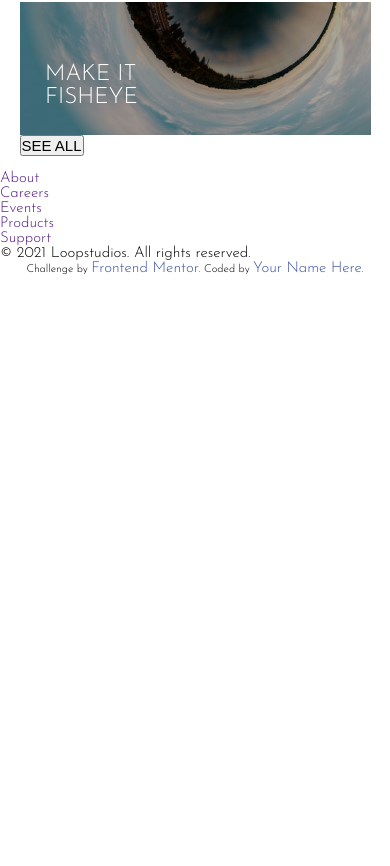
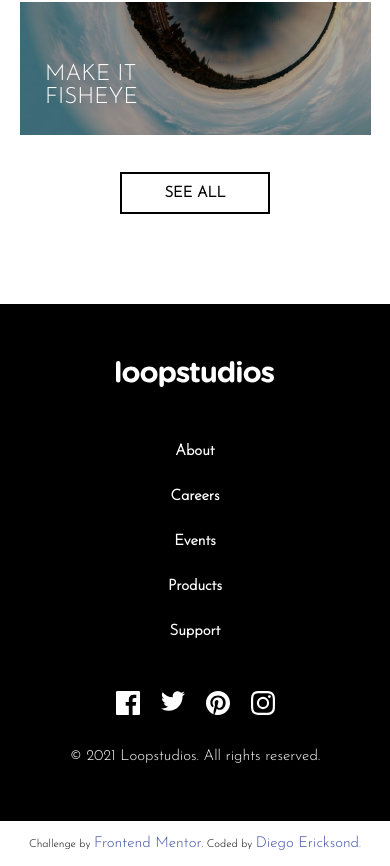
Before and after one commit to diegopacheco-dev/loopstudios-landing-page, a plain HTML site: page index.html in a window 390 px wide. Shown: the part 2752-3618 px from the top of the page. Before the commit the page ends 3028 px from the top, so only its background shows below. Drawn offline with Linux system fonts and the light colour scheme.

Commit message:
Estilos mobile del footer listos

```diff
--- a/index.html
+++ b/index.html
@@ -75,54 +75,54 @@
         <h2 class="our-creations__title title">Our creations</h2>
         <div class="creations-container">
           <div class="creation">
-            <img src="./images/mobile/image-deep-earth.jpg" alt="">
+            <img class="creation__img" src="./images/mobile/image-deep-earth.jpg" alt="">
             <h5 class="creation__title title">Deep Earth</h5>
           </div>
 
           <div class="creation">
-            <img src="./images/mobile/image-night-arcade.jpg" alt="">
+            <img class="creation__img" src="./images/mobile/image-night-arcade.jpg" alt="">
             <h5 class="creation__title title">Night arcade</h5>
           </div>
 
           <div class="creation">
-            <img src="./images/mobile/image-soccer-team.jpg" alt="">
+            <img class="creation__img" src="./images/mobile/image-soccer-team.jpg" alt="">
             <h5 class="creation__title title">Soccer team VR</h5>
           </div>
 
           <div class="creation">
-            <img src="./images/mobile/image-grid.jpg" alt="">
+            <img class="creation__img" src="./images/mobile/image-grid.jpg" alt="">
             <h5 class="creation__title title">The grid</h5>
           </div>
 
           <div class="creation">
-            <img src="./images/mobile/image-from-above.jpg" alt="">
+            <img class="creation__img" src="./images/mobile/image-from-above.jpg" alt="">
             <h5 class="creation__title title">From up above VR</h5>
           </div>
 
           <div class="creation">
-            <img src="./images/mobile/image-pocket-borealis.jpg" alt="">
+            <img class="creation__img" src="./images/mobile/image-pocket-borealis.jpg" alt="">
             <h5 class="creation__title title">Pocket borealis</h5>
           </div>
 
           <div class="creation">
-            <img src="./images/mobile/image-curiosity.jpg" alt="">
+            <img class="creation__img" src="./images/mobile/image-curiosity.jpg" alt="">
             <h5 class="creation__title title">The curiosity</h5>
           </div>
 
           <div class="creation">
-            <img src="./images/mobile/image-fisheye.jpg" alt="">
+            <img class="creation__img" src="./images/mobile/image-fisheye.jpg" alt="">
             <h5 class="creation__title title">Make it fisheye</h5>
           </div>
         </div>
 
-        <button>SEE ALL</button>
+        <button class="our-creations__btn title">SEE ALL</button>
       </section>
     </main>
 
     <footer>
       <div class="footer-container">
         <div>
-          <img src="" alt="" class="footer__logo" />
+          <img src="./images/logo.svg" alt="" class="footer__logo" />
 
           <ul class="footer__menu">
             <li class="footer__link"><a href="">About</a></li>
@@ -135,13 +135,10 @@
 
         <div>
           <div class="social-media">
-            <a href=""></a>
-
-            <a href=""></a>
-
-            <a href=""></a>
-
-            <a href=""></a>
+            <a href=""><img src="./images/icon-facebook.svg" alt=""></a>
+            <a href=""><img src="./images/icon-twitter.svg" alt=""></a>
+            <a href=""><img src="./images/icon-pinterest.svg" alt=""></a>
+            <a href=""><img src="./images/icon-instagram.svg" alt=""></a>
           </div>
           <p class="copyright">© 2021 Loopstudios. All rights reserved.</p>
         </div>
@@ -152,7 +149,7 @@
       Challenge by
       <a href="https://www.frontendmentor.io?ref=challenge" target="_blank"
         >Frontend Mentor</a
-      >. Coded by <a href="#">Your Name Here</a>.
+      >. Coded by <a href="https://ericksonder.github.io/personal-portfolio/">Diego Ericksond</a>.
     </div>
   </body>
 </html>
--- a/styles/styles.css
+++ b/styles/styles.css
@@ -161,9 +161,14 @@ main {
     overflow: hidden;
 }
 
-.creation img {
+.creation__img {
     width: 100%;
     height: 100%;
+    transition: all .7s ease;
+}
+
+.creation:hover .creation__img  {
+    transform: scale(1.2);
 }
 
 .creation::after {
@@ -187,3 +192,57 @@ main {
     font-weight: 400;
     z-index: 1;
 }
+
+.our-creations__btn {
+    width: 10rem;
+    height: 2.8rem;
+    display: block;
+    margin: 2.5rem auto;
+    background-color: transparent;
+    border: solid 2px black;
+    font-weight: 700;
+}
+
+footer {
+    background-color: black;
+    margin-top: 6rem;
+}
+
+.footer-container {
+    width: var(--width);
+    margin: 0 auto;
+    padding: 3.8rem 0;
+    text-align: center;
+
+}
+
+.footer__logo {
+    width: 45%;
+}
+
+.footer__menu {
+    display: flex;
+    margin: 3.5rem 0;
+    flex-direction: column;
+    gap: 2rem;
+}
+
+.footer__menu a {
+    color: white;
+    font-weight: 600;
+}
+
+.social-media {
+    display: flex;
+    justify-content: center;
+    gap: 1.4rem;
+}
+
+.copyright {
+    color: white;
+    margin-top: 2rem;
+}
+
+.attribution {
+    padding: 1rem;
+}
```
